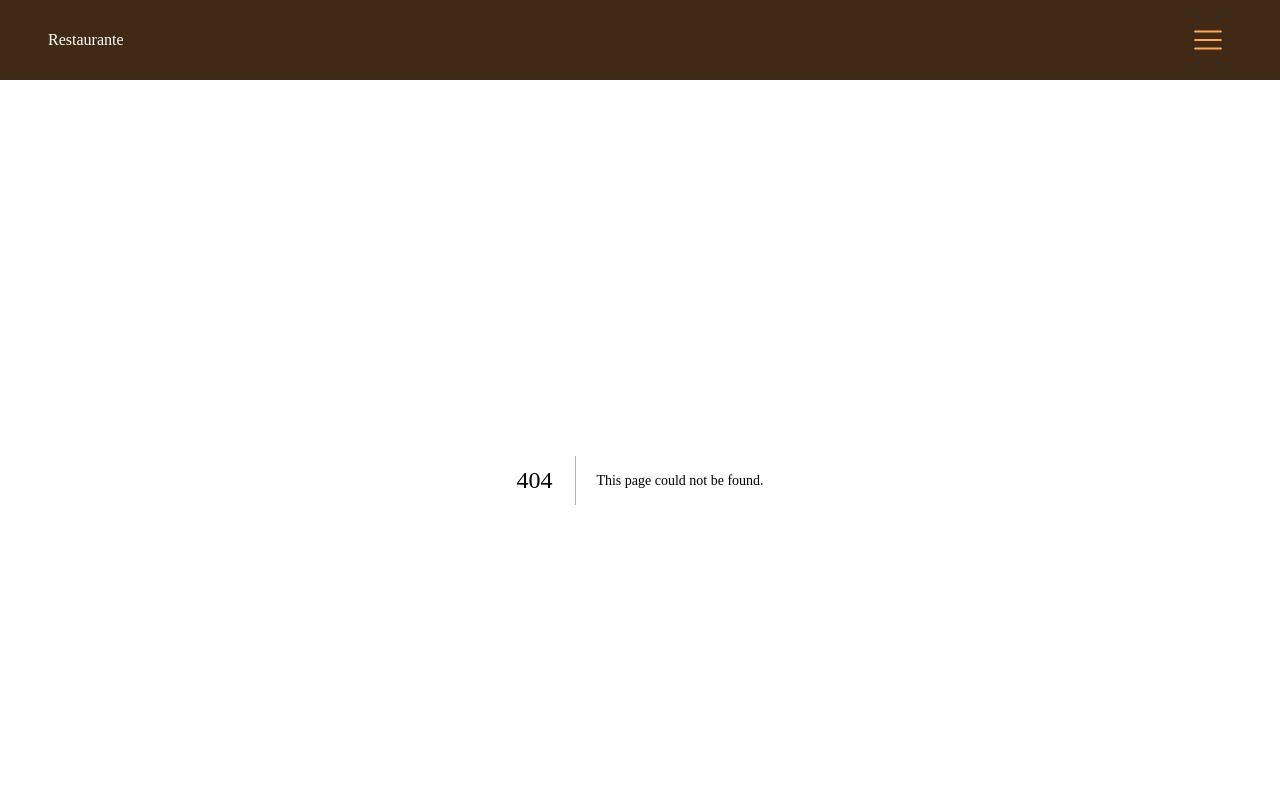
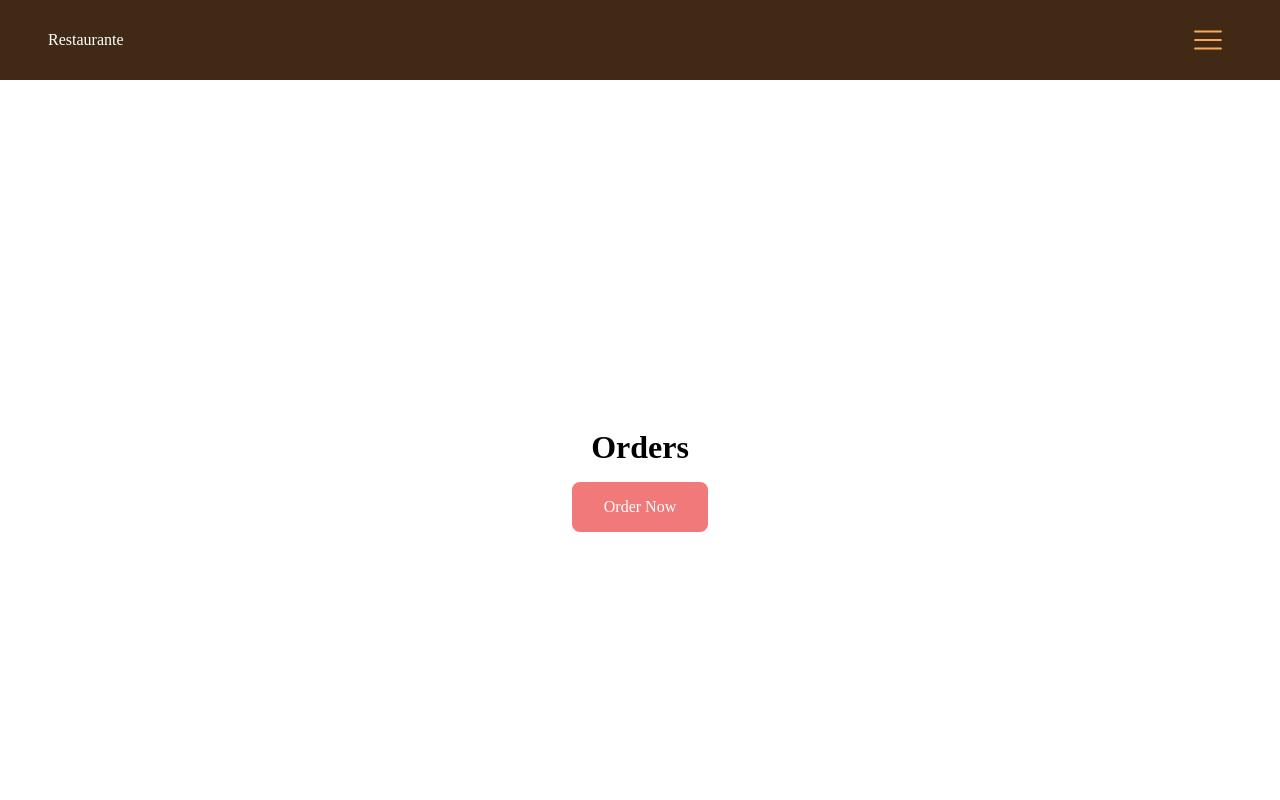
Before and after one commit to Zamza584/restaurant-site, a Next.js app: page /orders in a window 1280 px wide. Before the commit this address had no page. Shown: the top 800 px of the page. Built offline with nearby package versions, Linux system fonts and the light colour scheme; a web font is replaced by a local one.

Commit message:
more updates

```diff
--- a/src/app/about/page.jsx
+++ b/src/app/about/page.jsx
@@ -1,6 +1,10 @@
+import Animations from "../animations"
+
+
 export default function About() {
     return (
         <div className="about-container">
+            <Animations/>
             <div className="about section">
                 <h1>About Us</h1>
                 <p>We are Lorem ipsum dolor, sit amet consectetur adipisicing elit. Culpa recusandae, pariatur, ad ab ratione quis aliquam deleniti, totam distinctio tenetur cumque officia hic corporis porro? Tenetur in dolore cum doloremque vel distinctio velit placeat explicabo, adipisci quod consequatur et fugit, maxime iure. Quos laudantium, animi veniam laboriosam impedit at asperiores?</p>
--- a/src/app/globals.scss
+++ b/src/app/globals.scss
@@ -88,6 +88,7 @@ nav {
   flex-direction: column;
   justify-content: center;
   margin: auto;
+  height: 100vh;
   font-weight: 100;
   flex-wrap: wrap;
   padding: 0 2rem;
@@ -171,11 +172,6 @@ nav {
   position: relative;
   z-index: -1;
   background-color: black;
-  .menu-box {
-    border: 1px solid black;
-    padding: 1rem;
-  }
-
   .menu-header::before {
     content: "";
     display: block;
@@ -186,6 +182,12 @@ nav {
     height: 100%;
     background-color: rgba(36, 36, 36, 0.486);
   }
+  .menu-box {
+    border: 1px solid black;
+    padding: 1rem;
+  }
+
+
 }
 
 .breakfast-menu,
@@ -198,6 +200,7 @@ nav {
   }
   background-color: #d66d6d;
   padding: 1rem 1rem;
+  height: fit-content;
 }
 
 //About Page
--- a/src/app/nav.jsx
+++ b/src/app/nav.jsx
@@ -8,9 +8,16 @@ import React, { useState, useEffect } from "react";
 export default function Nav() {
     const [toggle, setToggle] = useState(false);
 
-    const handleClick = () => setToggle(!toggle);
+    const handleClick = async () => await setToggle(!toggle);
 
     useEffect(() => {
+        const body = document.querySelector("body");
+        if (toggle === true) {
+            body.style.overflowY = "hidden"
+        } else {
+            body.style.overflowY = "scroll"
+        }
+
         gsap.fromTo(
             ".show",
             {
@@ -83,12 +90,12 @@ export default function Nav() {
                     </Link>
                 </li>
                 <li>
-                    <Link href="" className="nav-item">
+                    <Link href="/orders" className="nav-item">
                         Order Now
                     </Link>
                 </li>
                 <li>
-                    <Link href="" className="nav-item">
+                    <Link href="/location" className="nav-item">
                         Location
                     </Link>
                 </li>
--- /dev/null
+++ b/src/app/orders/page.jsx
@@ -0,0 +1,10 @@
+export default function Orders() {
+    return (
+        <div className="order-section">
+            <div className="section">
+                <h1>Orders</h1>
+                <a href="/" className="button">Order Now</a>
+            </div>
+        </div>
+    )
+}
```
Also changed, not shown: src/app/location/page.jsx (added, +9 -0 lines).
